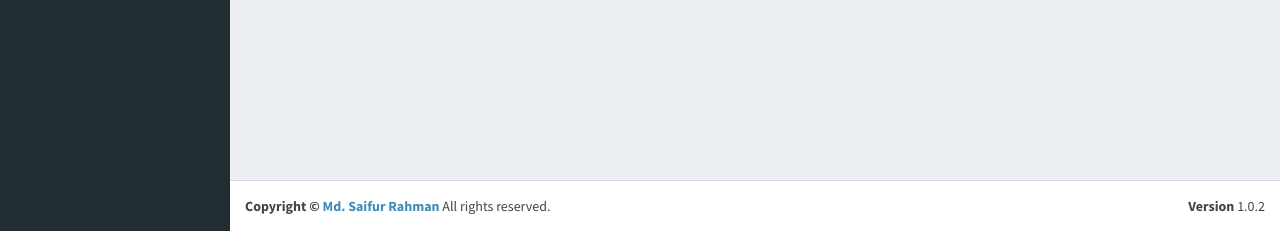
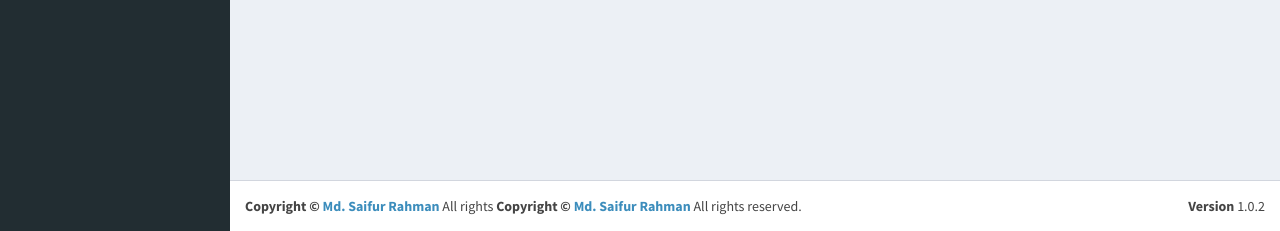
Before and after one commit to sa1if3/auto-sms-wisher, a PHP site: page /birthday/report.php in a window 1280 px wide. Shown: the part 569-800 px from the top of the page. Run offline with PHP 8.4, Linux system fonts and the light colour scheme; the visitor is signed in with stand-in values (Sample User, id 1); data that the repository does not hold is empty; some libraries are stand-ins or nearby versions.

Commit message:
Commit with footer changes

```diff
--- a/login.php
+++ b/login.php
@@ -62,7 +62,11 @@
         </div>
         <div class="col-lg-12" style="text-align: center">
         Copyright &COPY; All Right Reserved.<br/>
+
      <a href="https://in.linkedin.com/in/mdsaifur" target="_blank">Md. Saifur Rahman</a>
+
+    By <a href="https://in.linkedin.com/in/mdsaifur" target="_blank">Md. Saifur Rahman</a>
+
     </div>
 
         <!-- /.col -->
--- a/nav/footer.php
+++ b/nav/footer.php
@@ -2,6 +2,10 @@
     <div class="pull-right hidden-xs">
       <b>Version</b> 1.0.2
     </div>
+
     <strong>Copyright &copy; <a href="https://in.linkedin.com/in/mdsaifur">Md. Saifur Rahman</a></strong> All rights
+
+    <strong>Copyright &copy; <a href="https://in.linkedin.com/in/mdsaifur" target="_blank">Md. Saifur Rahman</a></strong> All rights
+
     reserved.
   </footer>
```
